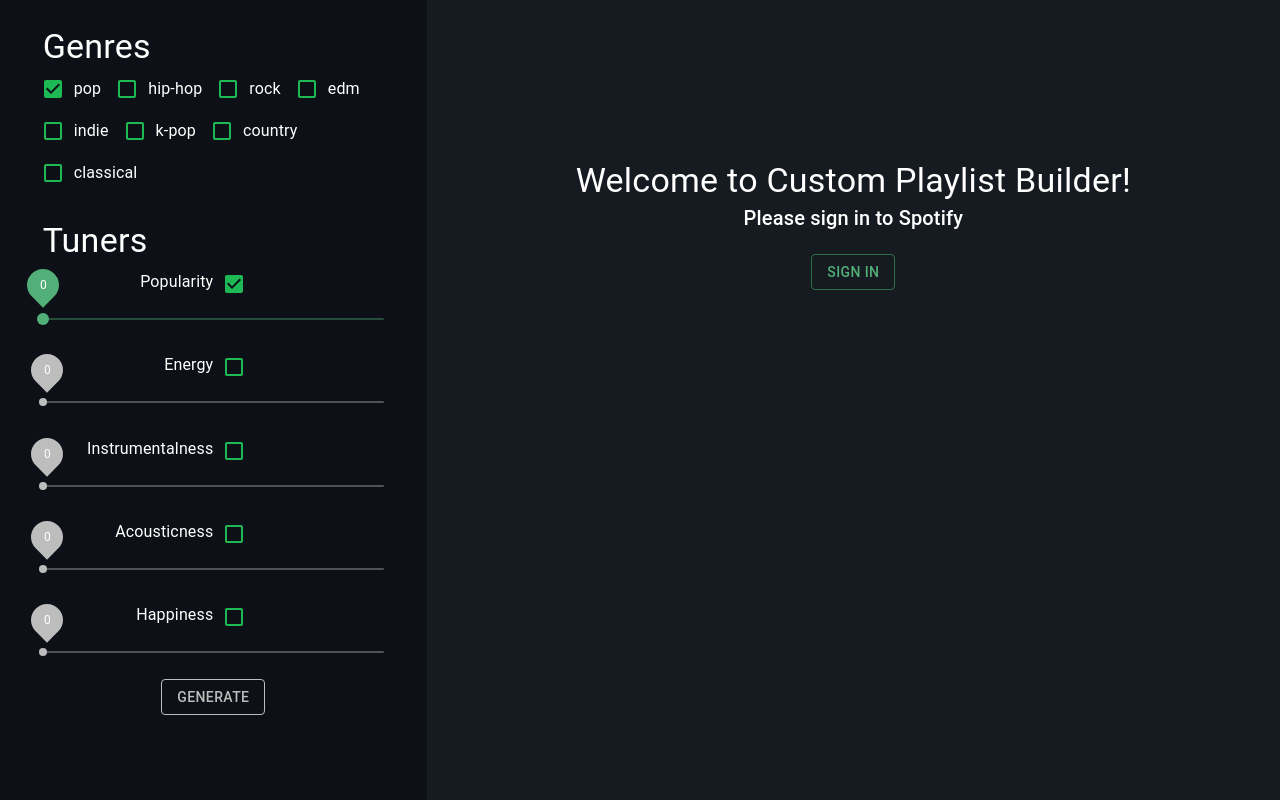
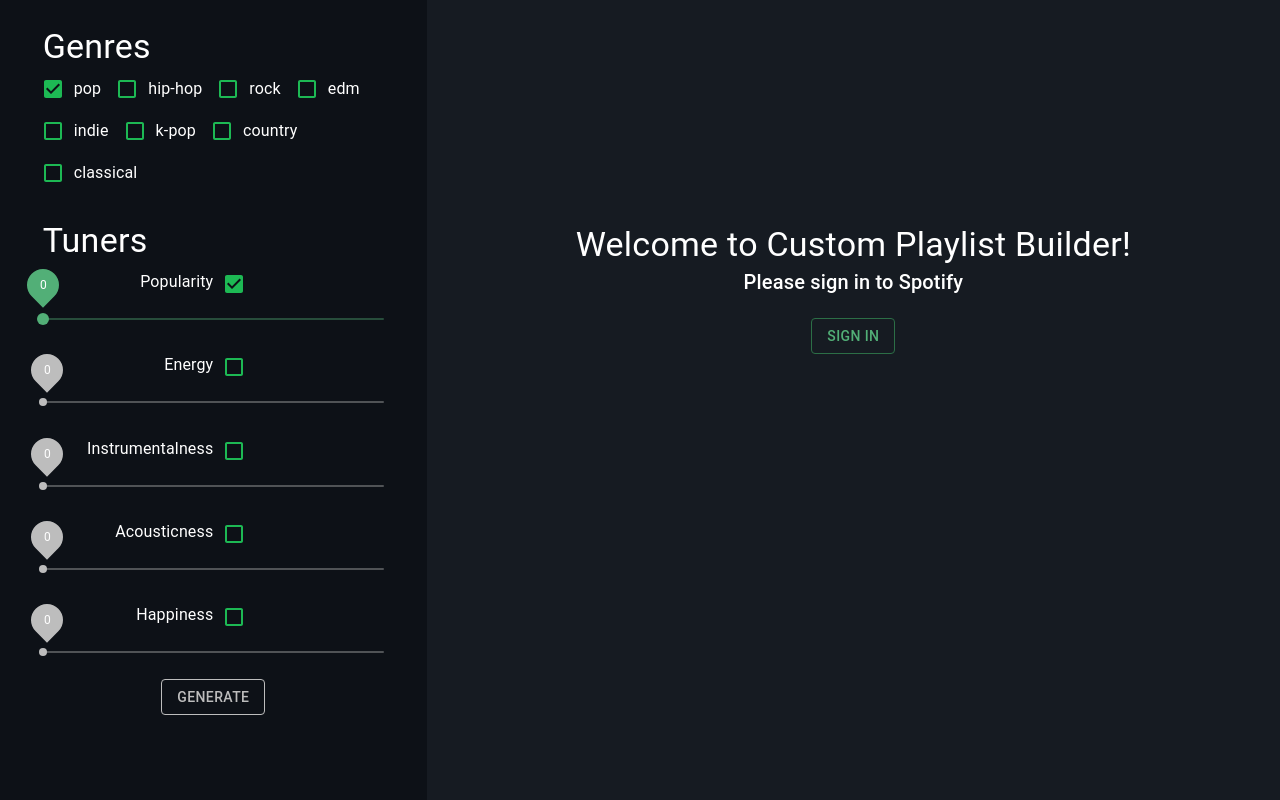
Before and after one commit to akeller98/custom-playlist-builder, a React (Create React App) app in the folder custom-playlist-builder/: page / in a window 1280 px wide. Shown: the top 800 px of the page. Built offline with nearby package versions, Linux system fonts and the light colour scheme.

Commit message:
backend server

```diff
--- a/custom-playlist-builder/src/App.tsx
+++ b/custom-playlist-builder/src/App.tsx
@@ -318,7 +318,7 @@
               <CircularProgressBar />
             </div>
           }
-          {spotifyRes.seeds.length === 0 && !isPlaylistLoading &&
+          {spotifyRes.seeds.length === 0 && !isPlaylistLoading && accessToken !== '' &&
             <div className="instruction-text">
               <Typography variant="h5">Use the panel on the left to generate a playlist</Typography>
             </div>
--- a/custom-playlist-builder/src/components/Modal/SignInModal.tsx
+++ b/custom-playlist-builder/src/components/Modal/SignInModal.tsx
@@ -3,6 +3,7 @@
 import Modal from '@material-ui/core/Modal';
 import Typography from '@material-ui/core/Typography';
 import { GreenButton } from '../shared/GreenButton';
+import * as config from '../../config/config.json';
 
 const useStyles = makeStyles((theme: Theme) =>
   createStyles({
@@ -39,7 +40,7 @@
 
   const onClick = (event: any) => {
     event.preventDefault();
-    window.location.href='http://localhost:8888/login';
+    window.location.href=config.signInURL;
   }
 
   return (
--- a/custom-playlist-builder/src/components/WelcomeText/WelcomeText.css
+++ b/custom-playlist-builder/src/components/WelcomeText/WelcomeText.css
@@ -1,4 +1,4 @@
 .welcome-text {
     box-sizing: border-box;
-    padding-top: 5em;
+    padding-top: 7em;
 }
--- a/custom-playlist-builder/src/components/WelcomeText/WelcomeText.tsx
+++ b/custom-playlist-builder/src/components/WelcomeText/WelcomeText.tsx
@@ -1,11 +1,12 @@
 import Typography from '@material-ui/core/Typography';
 import { GreenButton } from '../shared/GreenButton';
+import * as config from '../../config/config.json';
 import './WelcomeText.css';
 
 export function WelcomeText() {
     const onClick = (event: any) => {
         event.preventDefault();
-        window.location.href='http://localhost:8888/login';
+        window.location.href=config.signInURL;
     }
 
     return (
--- /dev/null
+++ b/custom-playlist-builder/src/config/config.json
@@ -0,0 +1,4 @@
+{
+    "signInURL": "http://spotifyplaylistbackend-env.eba-xbcgksur.us-east-2.elasticbeanstalk.com/login"
+
+}
```
Also changed, not shown: 1 other file (tests, documents, lock files or other folders).
